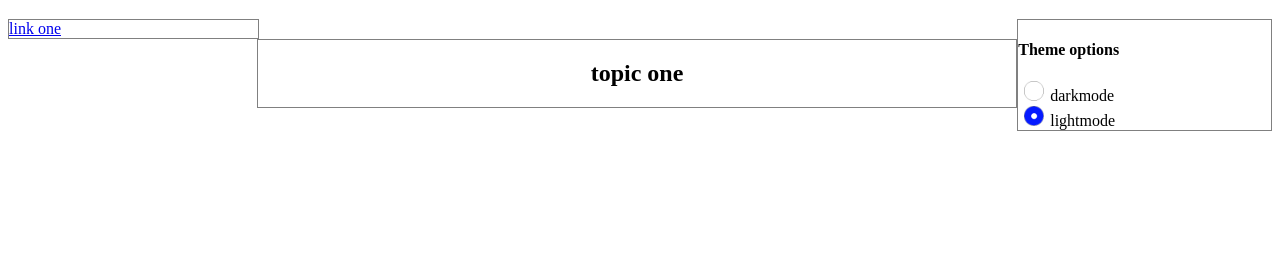
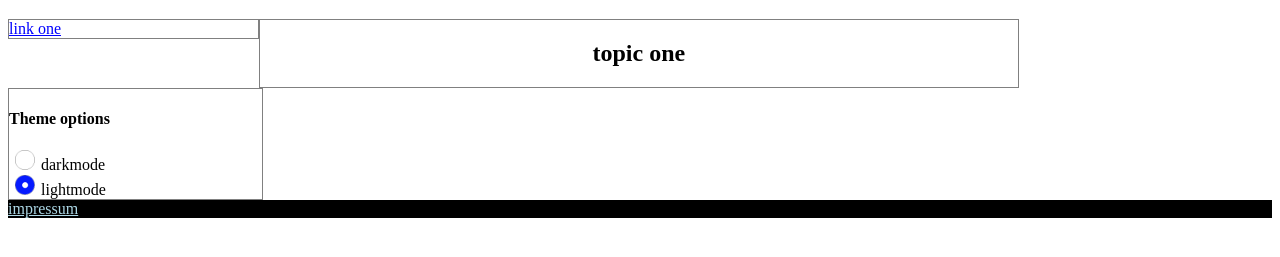
Before and after one commit to Leounicode/webcode_Infprojgitv2025, a plain HTML site: page index.html in a window 1280 px wide. Shown: the part 61-318 px from the top of the page. Drawn offline with Linux system fonts and the light colour scheme.

Commit message:
impressum.html

```diff
--- a/cssstyle.css
+++ b/cssstyle.css
@@ -1,33 +1,48 @@
 #stylelight{
     color: black;
     background-color: white;
-
+    a:link{
+        color:blue;
+    }
+    a:visited{
+        color:blue;
+    }
 }
 .wikistyleheading{
     text-align: center;
 }
+
 #wikistylemain{
     text-align: center;
     width: 60%;
-    float: right;
+    float:left;
+    table-layout: auto;
 }
 .Wikigeneral{
  border: 1px solid grey;
 margin: 0%;
-
+table-layout: auto;
 }
 #wikistylelinkbar{
+    width: 19.674%;
     float:left;
-    width: 19.674%;
+    table-layout: auto;
 }
 #wikistyleoptionsbar{
-    float: right;
     width: 20%;
+    float: left;
+    table-layout: auto;
 }
 #styledark{
     color: white;
     background-color: black;
     border-color: beige;
+    a:link{
+        color:lightblue;
+    }
+    a:visited{
+        color:lightblue;
+    }
 }
 .stylechange{
     border: hidden;
@@ -36,3 +51,11 @@ margin: 0%;
 .inline{
     display: inline;
 }
+footer {
+    width: 100%;
+    border-style:hidden;
+    border-color: black;
+    float: inline-end;
+
+
+}
--- a/generalcode.js
+++ b/generalcode.js
@@ -1,29 +1,32 @@
 
 $(document).ready(function main(){
+    let startinverse = Cookies.get("styleinvers")
 
 
-    let lastbuttonused;
-    let stdstyle
-
-    stdstyle = Cookies.get("stylemode");
-    lastbuttonused = "#"+stdstyle+"button"
+    let stdstyle = Cookies.get("stylemode");
+    let lastbuttonused = "#"+stdstyle+"button"
 
 
-if(stdstyle== undefined){
+if(stdstyle == undefined && startinverse== undefined){
     lastbuttonused= "#stylelightbutton" ;
     stdstyle =  "stylelight";
     console.log("no cokie")
+    startinverse ="styledark"
 }
     $(".wikistylesite").attr("id",stdstyle);
     $(".selectorimg").attr("src","./recources/selctor_field.png")
     $(lastbuttonused).attr("src","./recources/selector_field-select.png")
+    $("footer").attr("id", startinverse)
+    $(".invisfooter").attr("id",stdstyle);
 
 
     $(".stylechange").click(function change(){
         let classtoadd = $(this).attr("data-attrvalue");
         let objectaffected = $(this).attr("data-object");
         let attrbute = $(this).attr("data-attr");
+        let attrinverse = $(this).attr("data-inverse")
         let buttonused = "#"+classtoadd+"button"
+        $("footer").attr(attrbute,attrinverse)
         $(objectaffected).attr(attrbute,classtoadd);
         //https://stackoverflow.com/questions/1424981/how-can-i-remove-all-css-classes-using-jquery-javascript
        //https://www.w3schools.com/jquery/jquery_css_classes.asp
@@ -32,5 +35,11 @@ if(stdstyle== undefined){
        console.log("pressed")
        lastbuttonused = buttonused;
        Cookies.set("stylemode",classtoadd)
+       Cookies.set("styleinvers",attrinverse)
+       $(".invisfooter").attr(attrbute, classtoadd)
     });
+    $("#hrefmain").click(function jumpback() {
+        window.location = "./index.html"
+
+    })
 });
--- a/index.html
+++ b/index.html
@@ -3,7 +3,6 @@
 <head>
     <script type="text/javascript" src=".\Packages\jquery-3.7.1.min.js"></script>
     <script type="text/javascript" src=".\Packages\js.cookie.min.js"></script>
-    <script type="text/javascript"src=".\Packages\jquery.includeHTML.min.js"></script>
     <script type="text/javascript" src=".\generalcode.js"></script>
 
     <link rel="stylesheet" href=".\cssstyle.css"></link>
@@ -19,24 +18,21 @@
         <a href="#topicone">
             link one
         </a>
-
-    </div>
-        <div class=" Wikigeneral" id="wikistyleoptionsbar">
-        <h4>Theme options</h4>
-        <button class="stylechange inline"  data-attrvalue="styledark" data-object=".wikistylesite" data-attr="id" ><img class="selectorimg " id="styledarkbutton" style="height: 20px; width: 20px;" src=" .\recources\selctor_field.png"></button><p class="inline">darkmode</p>
-        <br>
-        <button class="stylechange inline"  data-attrvalue="stylelight" data-object=".wikistylesite" data-attr="id"><img  class="selectorimg" id="stylelightbutton" style="height: 20px; width: 20px;" src=".\recources\selector_field-select.png"></button><p class="inline">lightmode</p>
-
-
-
     </div>
 
     <div class="Wikigeneral" id="wikistylemain">
         <h2 id="topicone">
             topic one
         </h2>
-
     </div>
 
+
+    <div class=" Wikigeneral" id="wikistyleoptionsbar">
+        <h4>Theme options</h4>
+        <button class="stylechange inline"  data-attrvalue="styledark" data-object=".wikistylesite" data-attr="id" data-inverse="stylelight"><img class="selectorimg " id="styledarkbutton" style="height: 20px; width: 20px;" src=" .\recources\selctor_field.png"></button><p class="inline">darkmode</p>
+        <br>
+        <button class="stylechange inline"  data-attrvalue="stylelight" data-object=".wikistylesite" data-attr="id", data-inverse="styledark"><img  class="selectorimg" id="stylelightbutton" style="height: 20px; width: 20px;" src=".\recources\selector_field-select.png"></button><p class="inline">lightmode</p>
+    </div>
+<footer > <a href="./impressum.html">impressum</a></footer>
 </body>
 </html>
```
Also changed, not shown: impressum.html (added, +25 -0 lines).
